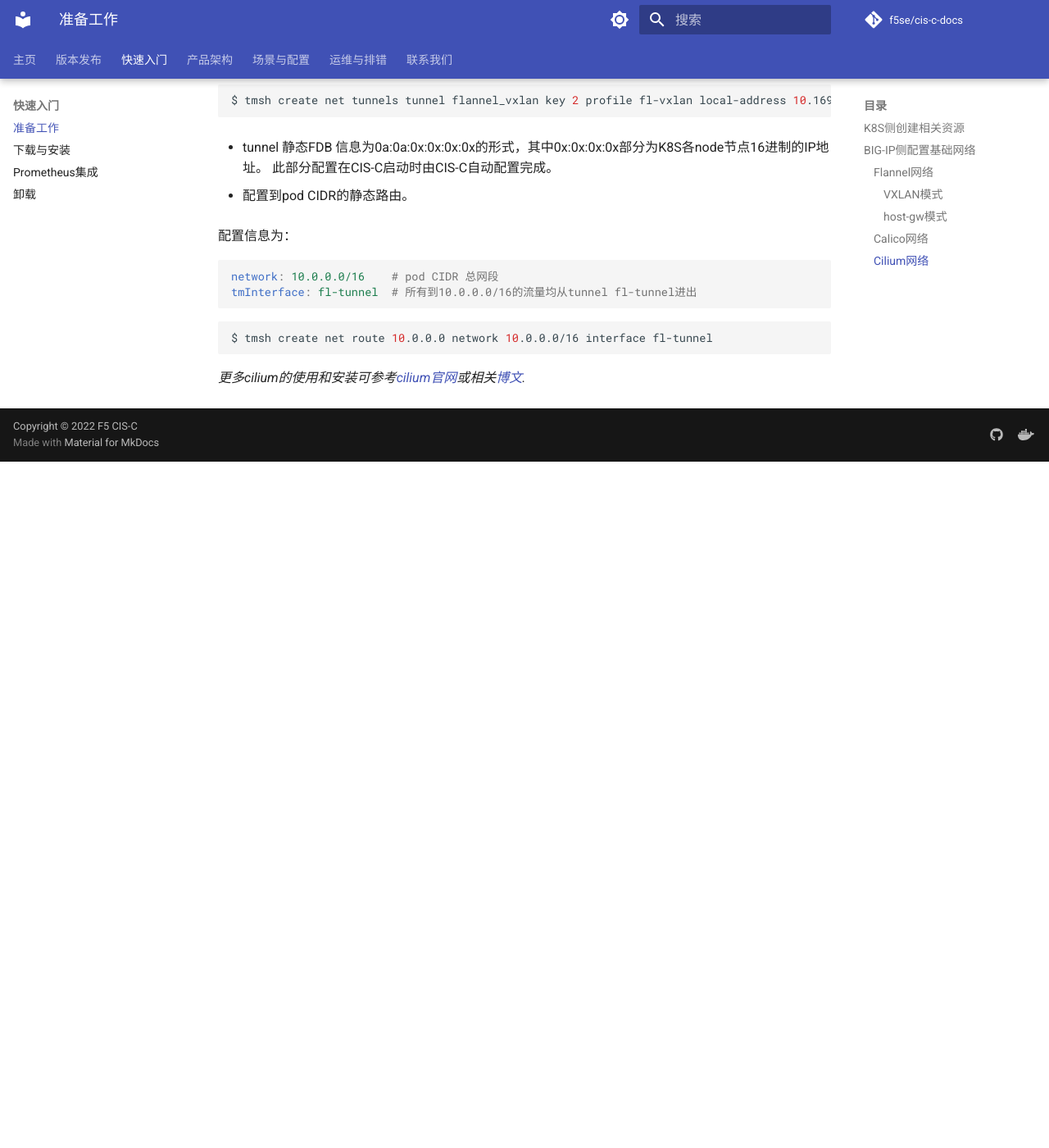
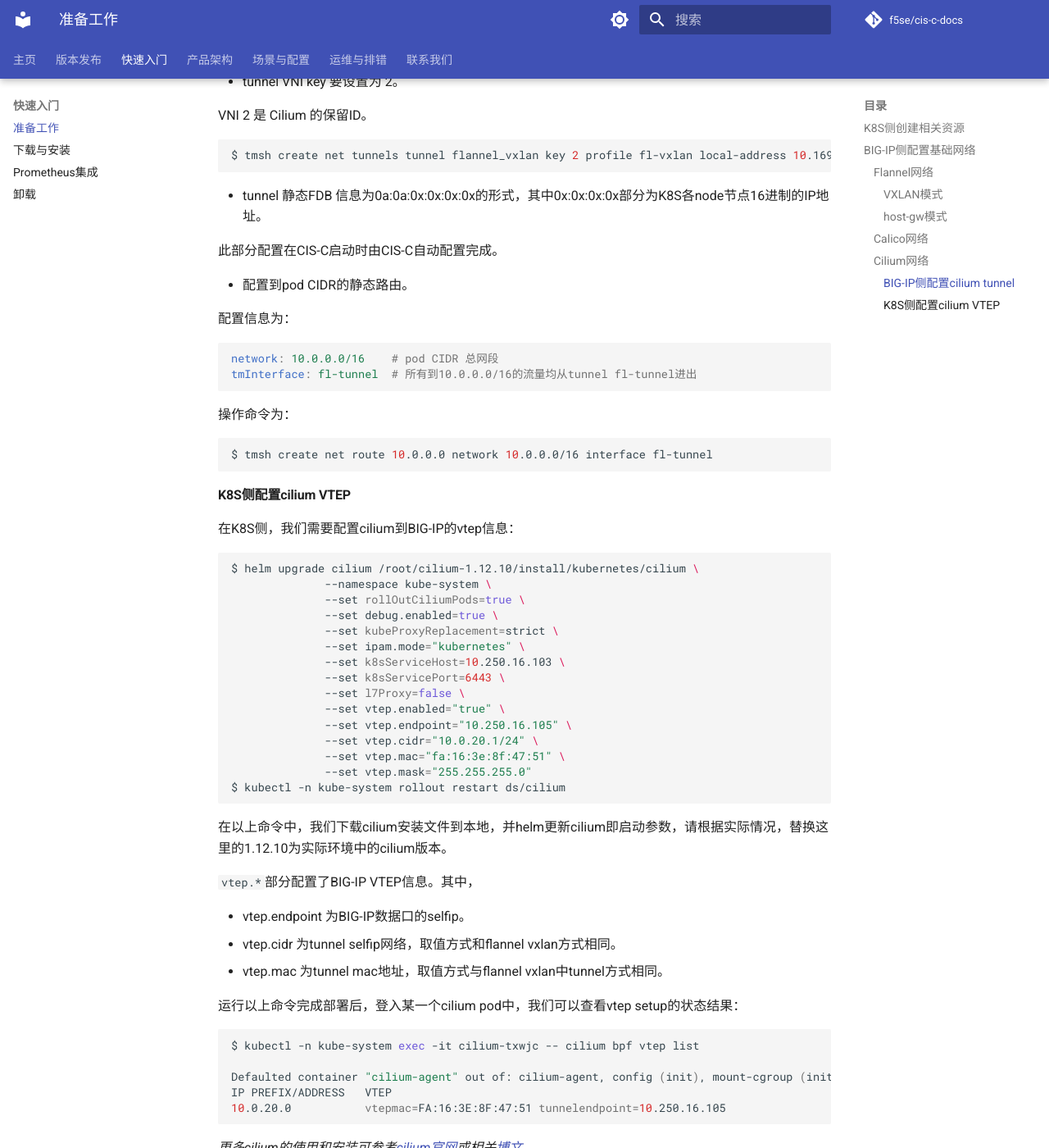
Before and after one commit to f5se/cis-c-docs, an MkDocs documentation site: the page built from docs/quick-start/index.md, in a window 1280 px wide and 1400 px high, scrolled down 9137 px. Shown: the whole window at 82% size. Built offline with MkDocs 1.6.1 and Material for MkDocs 9.7.7, drawn with Linux system fonts in a browser that asks for light colours; comment, search, counter and statistics services are not loaded; before the commit the page ends 9700 px from its top, so only the background shows below that; some of the changed text lies outside the part shown.

Commit message:
update cilium deploy docs.

````diff
--- a/docs/quick-start/index.md
+++ b/docs/quick-start/index.md
@@ -446,7 +446,9 @@ Cilium 是一个用于透明保护部署在 Linux 容器管理平台（比如 Do
 
 它使用 eBPF 可以在 Linux 自身内部动态的插入一些控制逻辑，从而满足可观察性和安全性相关的需求。
 
-Cilium vxlan模式下，我们需要在BIG-IP侧创建相同的vxlan tunnel。 与Flannel vxlan稍有不同的是：
+#### BIG-IP侧配置cilium tunnel
+
+Cilium vxlan模式下，我们需要在BIG-IP侧创建相同的vxlan tunnel，但部分配置项与Flannel vxlan稍有不同。以下仅描述了与Flannel vxlan配置过程不同的部分，完整过程请参考[flannel vxlan配置部分](#flannel网络)。
 
 * tunnel profile 的 flooding type 要设置为 `multipoint`。
 
@@ -465,6 +467,7 @@ Cilium vxlan模式下，我们需要在BIG-IP侧创建相同的vxlan tunnel。
   ```
 
 * tunnel 静态FDB 信息为0a:0a:0x:0x:0x:0x的形式，其中0x:0x:0x:0x部分为K8S各node节点16进制的IP地址。
+
   此部分配置在CIS-C启动时由CIS-C自动配置完成。
 
 * 配置到pod CIDR的静态路由。
@@ -475,9 +478,50 @@ Cilium vxlan模式下，我们需要在BIG-IP侧创建相同的vxlan tunnel。
   network: 10.0.0.0/16    # pod CIDR 总网段
   tmInterface: fl-tunnel  # 所有到10.0.0.0/16的流量均从tunnel fl-tunnel进出
   ```
+  操作命令为：
 
   ```shell
   $ tmsh create net route 10.0.0.0 network 10.0.0.0/16 interface fl-tunnel
   ```
 
+#### K8S侧配置cilium VTEP
+
+在K8S侧，我们需要配置cilium到BIG-IP的vtep信息：
+
+```shell
+$ helm upgrade cilium /root/cilium-1.12.10/install/kubernetes/cilium \
+              --namespace kube-system \
+              --set rollOutCiliumPods=true \
+              --set debug.enabled=true \
+              --set kubeProxyReplacement=strict \
+              --set ipam.mode="kubernetes" \
+              --set k8sServiceHost=10.250.16.103 \
+              --set k8sServicePort=6443 \
+              --set l7Proxy=false \
+              --set vtep.enabled="true" \
+              --set vtep.endpoint="10.250.16.105" \
+              --set vtep.cidr="10.0.20.1/24" \
+              --set vtep.mac="fa:16:3e:8f:47:51" \
+              --set vtep.mask="255.255.255.0"
+$ kubectl -n kube-system rollout restart ds/cilium
+```
+
+在以上命令中，我们下载cilium安装文件到本地，并helm更新cilium即启动参数，请根据实际情况，替换这里的1.12.10为实际环境中的cilium版本。
+
+`vtep.*`部分配置了BIG-IP VTEP信息。其中，
+
+* vtep.endpoint 为BIG-IP数据口的selfip。
+* vtep.cidr 为tunnel selfip网络，取值方式和flannel vxlan方式相同。
+* vtep.mac 为tunnel mac地址，取值方式与flannel vxlan中tunnel方式相同。
+
+运行以上命令完成部署后，登入某一个cilium pod中，我们可以查看vtep setup的状态结果：
+
+```shell
+$ kubectl -n kube-system exec -it cilium-txwjc -- cilium bpf vtep list
+
+Defaulted container "cilium-agent" out of: cilium-agent, config (init), mount-cgroup (init), apply-sysctl-overwrites (init), mount-bpf-fs (init), clean-cilium-state (init), install-cni-binaries (init)
+IP PREFIX/ADDRESS   VTEP
+10.0.20.0           vtepmac=FA:16:3E:8F:47:51 tunnelendpoint=10.250.16.105
+```
+
 *更多cilium的使用和安装可参考[cilium官网](https://docs.cilium.io/en/stable/gettingstarted/k8s-install-default/)或相关[博文](https://blog.csdn.net/zongzw/article/details/131244387).*
````
